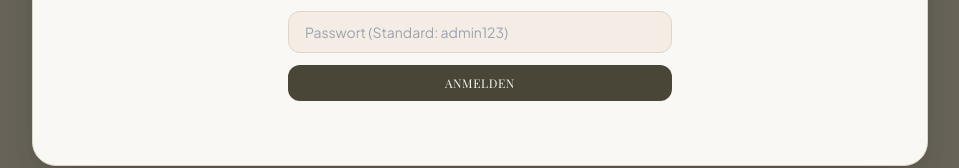
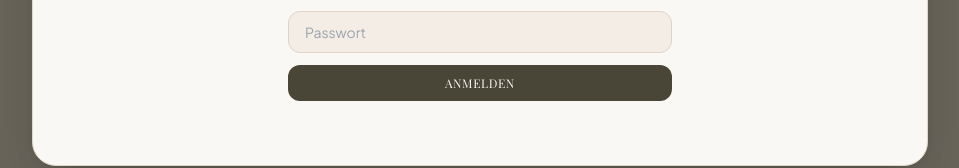
Before and after one commit to madlinkeller/Weihnachtsminis_Pumptrack, a plain HTML site: page index.html in a window 1280 px wide. Both pictures are taken after a click on the button "Veranstalter-Login & Export". Shown: the part 1347-1515 px from the top of the page, without its empty margins (160-1119 px from the left). Drawn offline with nearby package versions, Linux system fonts and the light colour scheme; a web font is replaced by a local one.

Commit message:
Admin123 delete

```diff
--- a/index.html
+++ b/index.html
@@ -307,7 +307,7 @@
                 <p class="text-xs text-olive-700 mb-6">Bitte Passwort eingeben, um Buchungen einzusehen.</p>
 
                 <form onsubmit="handleAdminLogin(event)" class="space-y-3">
-                    <input type="password" id="admin-password-input" required placeholder="Passwort (Standard: admin123)"
+                    <input type="password" id="admin-password-input" required placeholder="Passwort"
                            class="w-full px-4 py-2.5 rounded-xl bg-sand-200/80 border border-sand-400 text-olive-900 focus:outline-none focus:border-olive-800 text-sm">
                     <button type="submit" class="w-full py-2.5 px-4 rounded-xl bg-olive-800 hover:bg-olive-900 text-sand-100 font-serif-title text-xs uppercase tracking-wider transition">
                         Anmelden
```
